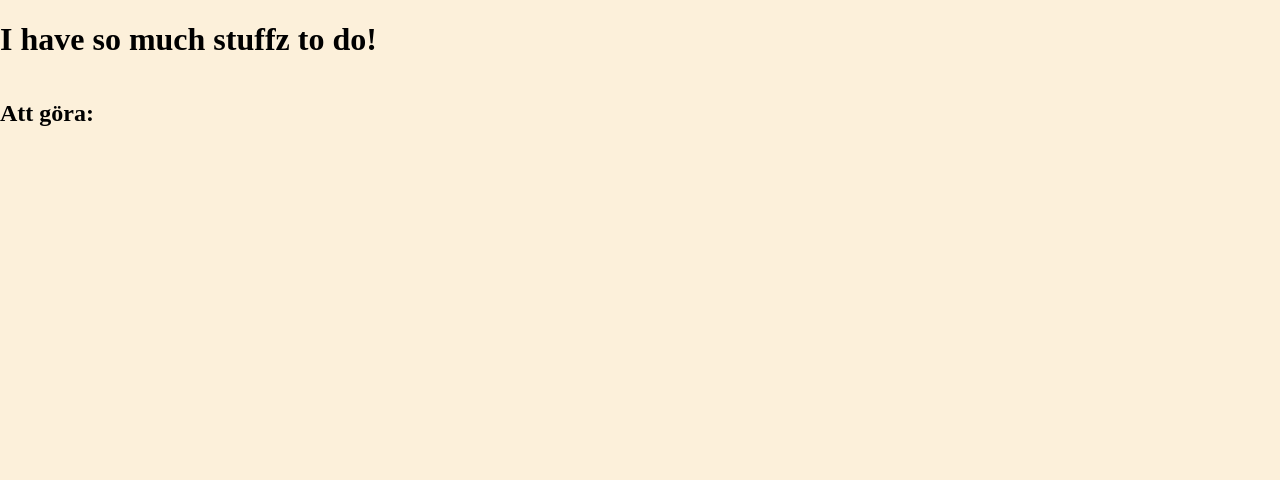
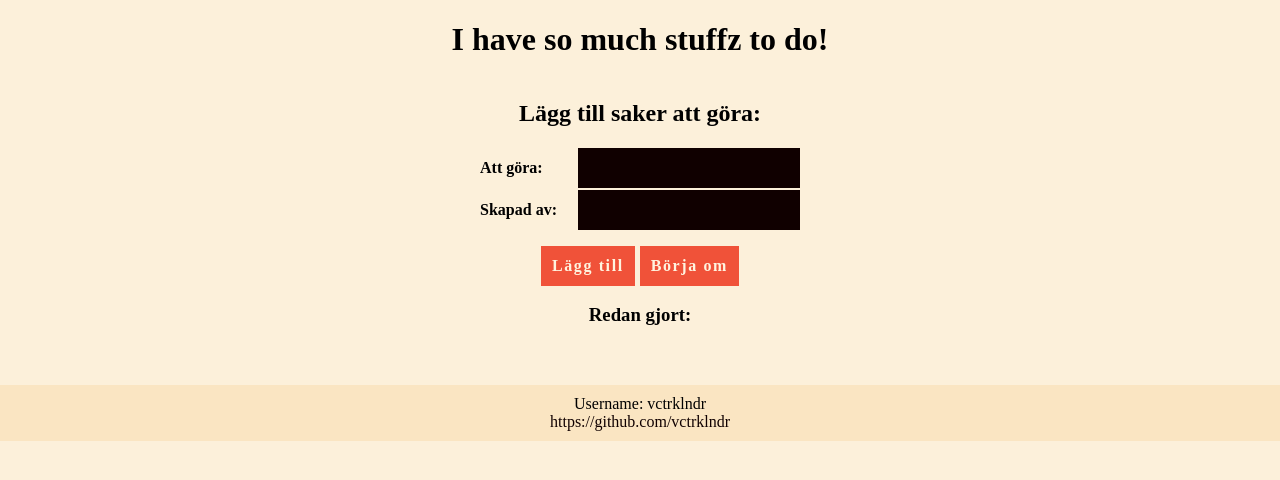
Before and after one commit to vctrklndr/PHP-to_do, a PHP site: page / in a window 1280 px wide. Shown: the top 480 px of the page. Run offline with PHP 8.4, Linux system fonts and the light colour scheme; data that the repository does not hold is empty.

Commit message:
Cleaned CSS

```diff
--- a/add.php
+++ b/add.php
@@ -6,5 +6,5 @@ if ( isset($_POST['title'])) {
         ':title' => $_POST['title'],
         ':createdBy' => $_POST['createdBy']
         ));
-    $_SESSION ['success']='<div class="new_post"><h3>Ny sak att göra!</h3></div>';
+    $_SESSION ['success']='<div class="new_post_message"><h3>Ny sak att göra!</h3></div>';
 }
--- a/head.php
+++ b/head.php
@@ -2,7 +2,7 @@
 <html lang="en">
 <head>
     <meta charset="UTF-8">
-    <title>I have so much stuffz to do</title>
+    <title>I have so much stuffz to do!</title>
     <link rel="stylesheet" type="text/css" href="style.css">
 </head>
 <body>
--- a/index.php
+++ b/index.php
@@ -9,8 +9,8 @@
     <header>
         <h1>I have so much stuffz to do!</h1>
     </header>
+    <main>
 
-    <main>
         <div class="success_message">
             <?php
                 if (isset($_SESSION['success'])){
@@ -18,29 +18,77 @@
                 }
             ?>
         </div>
-        <h2>Att göra:</h2>
+
+        <table>
+            <tbody>
                 <?php
                     foreach ($to_do as $to_do_list):
                         if ($to_do_list['completed'] == 0){ ?>
-        <div class="list_wrapper">
-            <div class="list_container">
-                <div class="list_title"><?= $to_do_list['title']; ?></div>
-                <div class="list"><?= $to_do_list['createdBy']; ?></div>
-                <div class="list">
+                <tr>
+                    <td class="title"><?= $to_do_list['title']; ?></td>
+                    <td class="author"><?= $to_do_list['createdBy']; ?></td>
+                    <td>
                         <form method="POST" action="delete.php">
                             <input type="hidden" name="delete" value="<?= $to_do_list['id'] ?>" />
                             <input type= "submit" value="Ta bort" />
                         </form>
-                </div>
-                <div class="list">
+                    </td>
+                    <td>
                         <form method="POST" action="complete.php">
                             <input type="hidden" name="completed" value="<?= $to_do_list['id'] ?>" />
                             <input type= "submit" value="Färdig" />
                         </form>
+                    </td>
+                </tr>
+                <?php } endforeach; ?>
+            </tbody>
+        </table>
+
+        <h2>Lägg till saker att göra:</h2>
+
+        <form method="POST">
+            <table>
+                <tr>
+                    <td class="entry">Att göra:</td>
+                    <td><input type="text" name="title" required /></td>
+                </tr>
+                <tr>
+                    <td class="entry">Skapad av:</td>
+                    <td><input type="text" name="createdBy" required /></td>
+                </tr>
+            </table>
+            <div class="button_container">
+                <input type="submit" value="Lägg till" />
+                <div class="reload">
+                    <a href="index.php">Börja om</a>
                 </div>
-            </div><!-- list container -->
-        </div><!-- list wrapper -->
-        <?php } endforeach; ?>
+            </div><!-- button container -->
+        </form>
+
+        <h3>Redan gjort:</h3>
+        <table>
+            <tr>
+            <?php
+                foreach ($to_do as $to_do_list):
+                    if ($to_do_list['completed'] == 1){ ?>
+                <td class="title"><?= $to_do_list['title']; ?></td>
+                <td class="author"><?= $to_do_list['createdBy']; ?></td>
+                <td>
+                    <form method="POST" action="delete.php">
+                        <input type="hidden" name="delete" value="<?= $to_do_list['id'] ?>" />
+                        <input type= "submit" value="Ta bort" />
+                    </form>
+                </td>
+            </tr>
+            <?php } endforeach;  ?>
+        </table>
     </main>
+
+    <footer>
+        <div class="footer">
+            Username: vctrklndr<br />
+            <a href="https://github.com/vctrklndr">https://github.com/vctrklndr</a>
+        </div>
+    </footer>
 </body>
 </html>
--- a/style.css
+++ b/style.css
@@ -2,7 +2,66 @@ body{
     margin: 0px auto;
     background-color: #fcf0da;
     font-family: 'ITC Avant Garde Gothic';
+    text-align: center;
     width: 100%;
+}
+
+.reload a,
+.reload a:hover{
+    color: #fff4e0;
+    text-decoration: none;
+}
+
+a, a:hover{
+    color: #100000;
+    text-decoration: none;
+}
+
+table{
+    margin: 0px auto;
+    border-collapse: collapse;
+    text-align: left;
+}
+
+.title, .author{
+    padding-right: 40px;
+}
+
+.button_container{
+    margin-top: 15px;
+    display: flex;
+    justify-content: center;
+}
+
+input[type=text],
+input[type=submit],
+.reload{
+    background-color: #100000;
+    border: 1px solid #100000;
+    font-family: 'ITC Avant Garde Gothic';
+    color: #fff4e0;
+    font-size: 1em;
+    letter-spacing: 0.1em;
+    padding: 10px;
+}
+
+input[type=submit],
+.reload{
+    background-color: #f05239;
+    border: 1px solid #f05239;
+    font-weight: bold;
+    margin: 0px;
+}
+
+.reload{
+    color: #fff4e0;
+    margin-left: 5px;
+}
+
+.entry{
+    font-size: 1em;
+    font-weight: bold;
+    padding-right: 20px;
 }
 
 .success_message{
@@ -10,22 +69,14 @@ body{
     justify-content: center;
 }
 
-.list_wrapper{
-    border: 1px solid red;
-    display: flex;
-    justify-content: center;
-}
-.list_container{
-    border: 1px solid blue;
-    display: flex;
+.new_post_message{
+    width: 300px;
+    background-color: #fff;
+    margin-bottom: 20px;
 }
 
-.list_title{
-    width: 300px;
-    text-align: left;
+.footer{
+    margin-top: 40px;
+    background-color: #fae5c2;
+    padding: 10px;
 }
-
-.list{
-    width: 200px;
-    text-align: left;
-}
```
Lines whose indentation alone changed are shown as unchanged.
